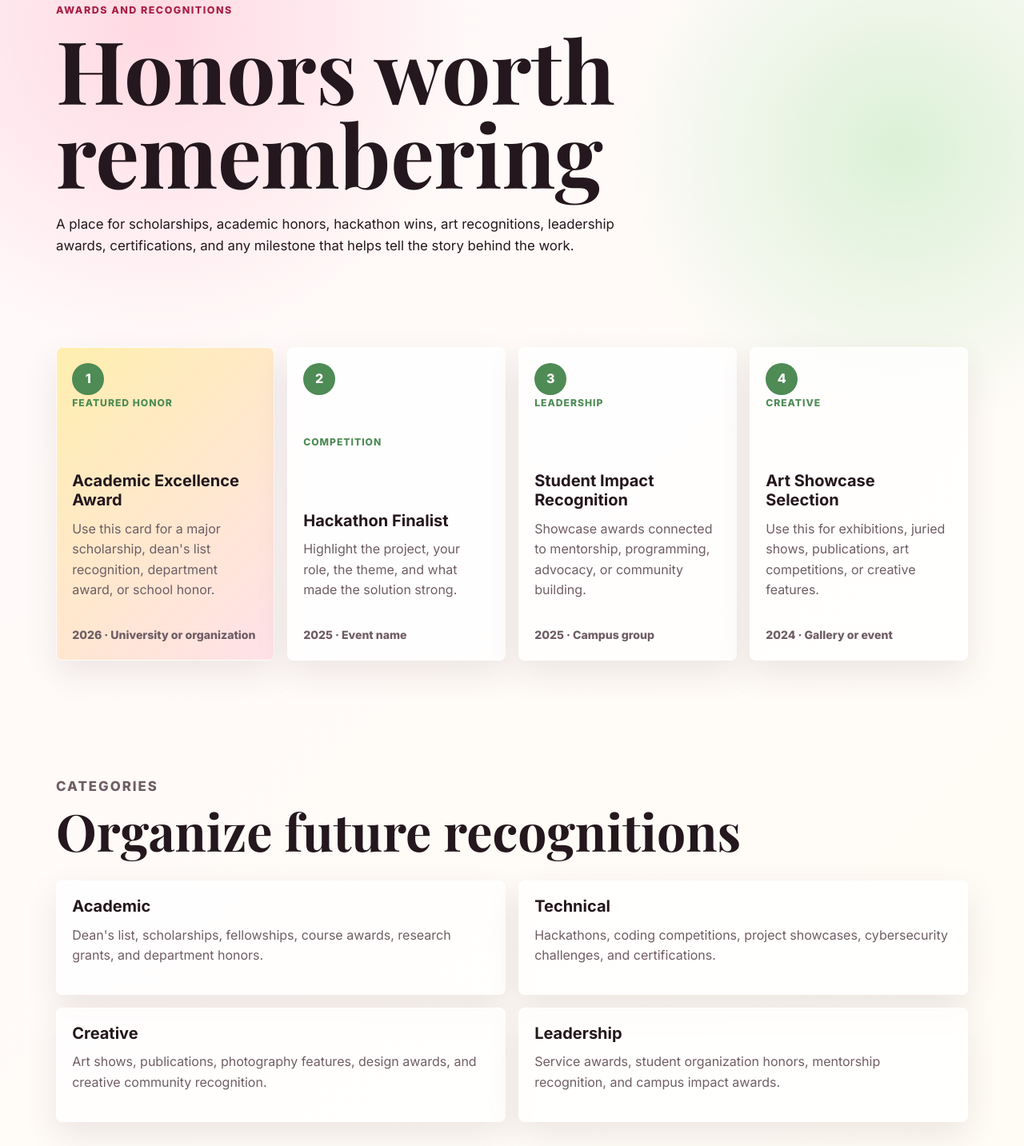
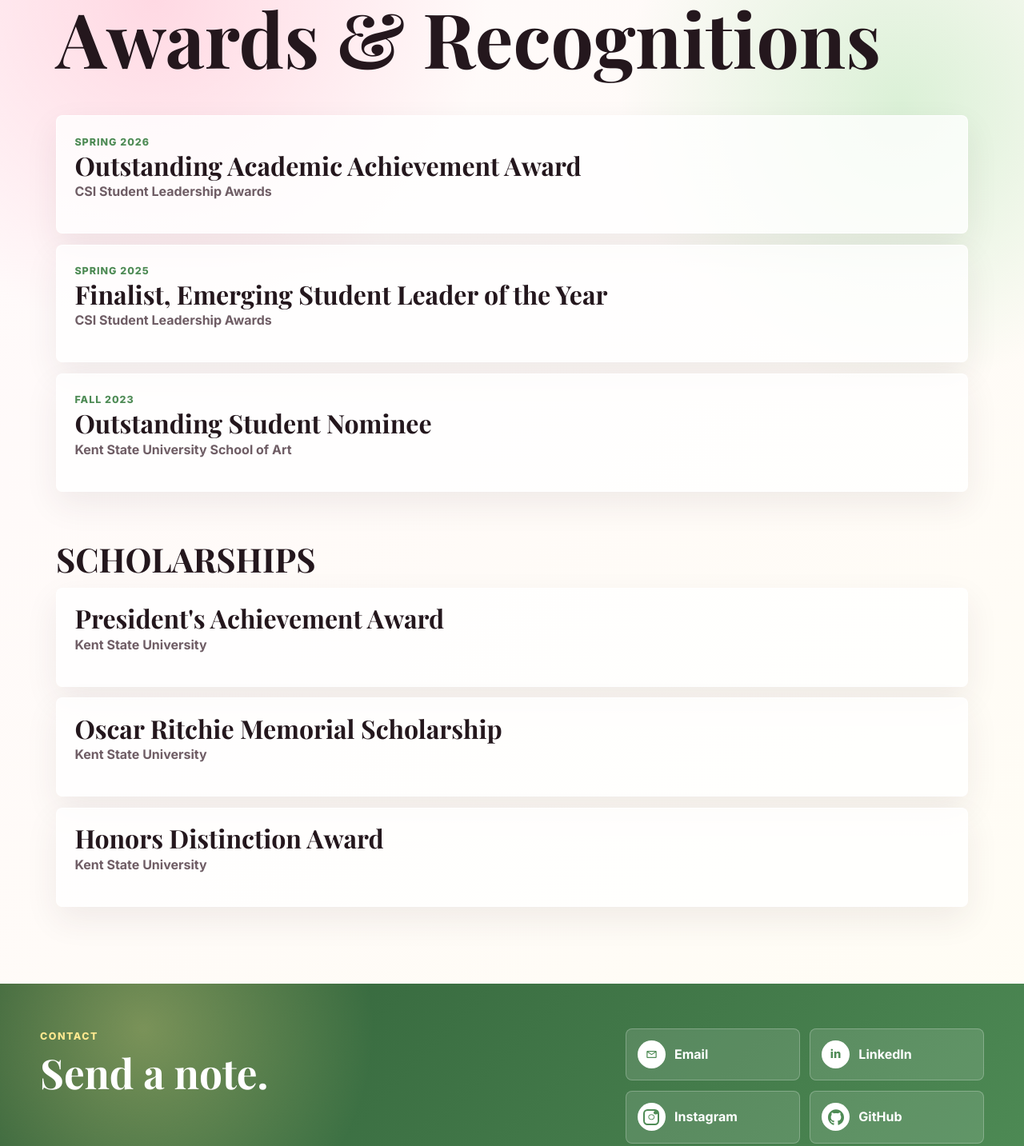
Before and after one commit to ishag615/ishag615.github.io, a website: page awards.html in a window 1280 px wide. Shown: the part 166-1599 px from the top of the page at 80% size. Drawn offline with nearby package versions, Linux system fonts and the light colour scheme.

Commit message:
first draft complete

```diff
--- a/awards.html
+++ b/awards.html
@@ -34,66 +34,63 @@
     </header>
 
     <main id="main">
-      <section class="page-hero section-band">
-        <p class="eyebrow">Awards and recognitions</p>
-        <h1>Honors worth remembering</h1>
-        <p class="hero-text">A place for scholarships, academic honors, hackathon wins, art recognitions, leadership awards, certifications, and any milestone that helps tell the story behind the work.</p>
-      </section>
-
-      <section class="section awards-section">
-        <div class="award-grid">
-          <article class="award-card standout-award">
-            <span class="award-icon" aria-hidden="true">1</span>
-            <p class="mini-label">Featured honor</p>
-            <h3>Academic Excellence Award</h3>
-            <p>Use this card for a major scholarship, dean's list recognition, department award, or school honor.</p>
-            <span class="award-meta">2026 · University or organization</span>
+      <section class="section awards-simple-section">
+        <h1>Awards & Recognitions</h1>
+        <div class="simple-awards-list">
+          <article class="simple-award-item">
+            <div>
+              <p class="award-date">Spring 2026</p>
+              <h2>Outstanding Academic Achievement Award</h2>
+              <p>CSI Student Leadership Awards</p>
+            </div>
           </article>
-          <article class="award-card">
-            <span class="award-icon" aria-hidden="true">2</span>
-            <p class="mini-label">Competition</p>
-            <h3>Hackathon Finalist</h3>
-            <p>Highlight the project, your role, the theme, and what made the solution strong.</p>
-            <span class="award-meta">2025 · Event name</span>
+          <article class="simple-award-item">
+            <div>
+              <p class="award-date">Spring 2025</p>
+              <h2>Finalist, Emerging Student Leader of the Year</h2>
+              <p>CSI Student Leadership Awards</p>
+            </div>
           </article>
-          <article class="award-card">
-            <span class="award-icon" aria-hidden="true">3</span>
-            <p class="mini-label">Leadership</p>
-            <h3>Student Impact Recognition</h3>
-            <p>Showcase awards connected to mentorship, programming, advocacy, or community building.</p>
-            <span class="award-meta">2025 · Campus group</span>
-          </article>
-          <article class="award-card">
-            <span class="award-icon" aria-hidden="true">4</span>
-            <p class="mini-label">Creative</p>
-            <h3>Art Showcase Selection</h3>
-            <p>Use this for exhibitions, juried shows, publications, art competitions, or creative features.</p>
-            <span class="award-meta">2024 · Gallery or event</span>
+          <article class="simple-award-item">
+            <div>
+              <p class="award-date">Fall 2023</p>
+              <h2>Outstanding Student Nominee</h2>
+              <p>Kent State University School of Art</p>
+            </div>
           </article>
         </div>
-      </section>
 
-      <section class="section category-section">
-        <div class="section-heading">
-          <p class="eyebrow">Categories</p>
-          <h2>Organize future recognitions</h2>
-        </div>
-        <div class="category-grid">
-          <article><h3>Academic</h3><p>Dean's list, scholarships, fellowships, course awards, research grants, and department honors.</p></article>
-          <article><h3>Technical</h3><p>Hackathons, coding competitions, project showcases, cybersecurity challenges, and certifications.</p></article>
-          <article><h3>Creative</h3><p>Art shows, publications, photography features, design awards, and creative community recognition.</p></article>
-          <article><h3>Leadership</h3><p>Service awards, student organization honors, mentorship recognition, and campus impact awards.</p></article>
+        <h2 class="simple-awards-subheading">Scholarships</h2>
+        <div class="simple-awards-list">
+          <article class="simple-award-item">
+            <div>
+              <h2>President's Achievement Award</h2>
+              <p>Kent State University</p>
+            </div>
+          </article>
+          <article class="simple-award-item">
+            <div>
+              <h2>Oscar Ritchie Memorial Scholarship</h2>
+              <p>Kent State University</p>
+            </div>
+          </article>
+          <article class="simple-award-item">
+            <div>
+              <h2>Honors Distinction Award</h2>
+              <p>Kent State University</p>
+            </div>
+          </article>
         </div>
       </section>
     </main>
 
     <footer class="footer contact-footer" id="site-footer">
-      <div class="footer-copy"><p class="eyebrow">Contact</p><h2>Celebrate, collaborate, or connect.</h2><p>Update these links before publishing.</p></div>
+      <div class="footer-copy"><p class="eyebrow">Contact</p><h2>Send a note.</h2></div>
       <div class="footer-links">
-        <a href="mailto:youremail@example.com" data-tip="Email Isha here"><span class="link-icon email-icon" aria-hidden="true"></span><span>Email</span></a>
-        <a href="https://www.linkedin.com/" target="_blank" rel="noreferrer" data-tip="Access Isha's LinkedIn here"><span class="link-icon linkedin-icon" aria-hidden="true"></span><span>LinkedIn</span></a>
-        <a href="https://www.instagram.com/" target="_blank" rel="noreferrer" data-tip="See Isha's Instagram here"><span class="link-icon instagram-icon" aria-hidden="true"></span><span>Instagram</span></a>
-        <a href="https://github.com/" target="_blank" rel="noreferrer" data-tip="Explore Isha's GitHub here"><span class="link-icon github-icon" aria-hidden="true"></span><span>GitHub</span></a>
+        <a href="mailto:isha060105@gmail.com" data-tip="Email Isha here"><span class="link-icon email-icon" aria-hidden="true"></span><span>Email</span></a>
+        <a href="https://www.linkedin.com/in/ishagupta7/" target="_blank" rel="noreferrer" data-tip="Access Isha's LinkedIn here"><span class="link-icon linkedin-icon" aria-hidden="true"></span><span>LinkedIn</span></a>
+        <a href="https://www.instagram.com/isha_0106/" target="_blank" rel="noreferrer" data-tip="See Isha's Instagram here"><span class="link-icon instagram-icon" aria-hidden="true"></span><span>Instagram</span></a>
+        <a href="https://github.com/ishag615" target="_blank" rel="noreferrer" data-tip="Explore Isha's GitHub here"><span class="link-icon github-icon" aria-hidden="true"></span><span>GitHub</span></a>
       </div>
     </footer>
     <script src="script.js"></script>
--- a/styles.css
+++ b/styles.css
@@ -2255,6 +2255,75 @@ h3 {
   margin-top: 1rem;
 }
 
+.awards-simple-section {
+  padding-top: 6rem;
+}
+
+.awards-simple-section > h1 {
+  font-size: clamp(3.2rem, 7.4vw, 6.9rem);
+  line-height: 0.95;
+  margin-bottom: clamp(2rem, 5vw, 3.2rem);
+  max-width: none;
+  white-space: nowrap;
+}
+
+.simple-awards-list {
+  display: grid;
+  gap: 0.85rem;
+}
+
+.simple-award-item {
+  align-items: center;
+  background: rgba(255, 255, 255, 0.78);
+  border: 1px solid rgba(255, 255, 255, 0.86);
+  border-radius: 8px;
+  box-shadow: 0 16px 42px rgba(70, 36, 49, 0.08);
+  display: grid;
+  gap: 1rem;
+  grid-template-columns: 1fr;
+  padding: clamp(1rem, 2.5vw, 1.4rem);
+}
+
+.simple-award-item.has-photo {
+  grid-template-columns: minmax(8rem, 12rem) minmax(0, 1fr);
+}
+
+.simple-award-item img {
+  border: 7px solid white;
+  border-radius: 6px;
+  box-shadow: 0 12px 28px rgba(70, 36, 49, 0.12);
+  display: block;
+  height: 10rem;
+  object-fit: cover;
+  object-position: center 35%;
+  width: 100%;
+}
+
+.award-date {
+  color: var(--sap);
+  font-size: 0.78rem;
+  font-weight: 900;
+  letter-spacing: 0.08em;
+  margin-bottom: 0.25rem;
+  text-transform: uppercase;
+}
+
+.simple-award-item h2 {
+  font-size: clamp(1.3rem, 3vw, 2rem);
+  margin-bottom: 0.3rem;
+}
+
+.simple-award-item p:not(.award-date) {
+  color: var(--muted);
+  font-weight: 700;
+}
+
+.simple-awards-subheading {
+  font-size: clamp(1.8rem, 4vw, 2.6rem);
+  margin: clamp(2.6rem, 6vw, 4rem) 0 1rem;
+  text-transform: uppercase;
+}
+
 .gallery-grid {
   display: grid;
   gap: 1rem;
@@ -2767,6 +2836,18 @@ h3 {
   gap: 1.5rem;
   justify-content: space-between;
   padding: 1.4rem 1.6rem;
+}
+
+.hobby-recipes-photo {
+  border: 8px solid white;
+  border-bottom-width: 1.25rem;
+  border-radius: 6px;
+  box-shadow: 0 14px 30px rgba(70, 36, 49, 0.12);
+  flex: 0 0 clamp(9rem, 18vw, 13rem);
+  height: clamp(11rem, 22vw, 16rem);
+  object-fit: cover;
+  object-position: center 42%;
+  width: clamp(9rem, 18vw, 13rem);
 }
 
 .hobby-recipes-action {
@@ -3453,6 +3534,21 @@ body.has-life-album-carousel {
     grid-template-columns: 1fr;
   }
 
+  .simple-award-item.has-photo {
+    grid-template-columns: 1fr;
+  }
+
+  .awards-simple-section > h1 {
+    font-size: clamp(3rem, 15vw, 4.8rem);
+    white-space: normal;
+  }
+
+  .simple-award-item img {
+    height: auto;
+    max-height: 22rem;
+    object-fit: contain;
+  }
+
   .life-gallery-photo.wide,
   .life-gallery-photo.tall {
     grid-column: auto;
@@ -3504,6 +3600,12 @@ body.has-life-album-carousel {
   .hobby-card-recipes {
     align-items: flex-start;
     flex-direction: column;
+  }
+
+  .hobby-recipes-photo {
+    height: auto;
+    max-height: 24rem;
+    width: 100%;
   }
 
   .hobby-recipes-action {
```
Also changed, not shown: life.html (+1 -0 lines).
